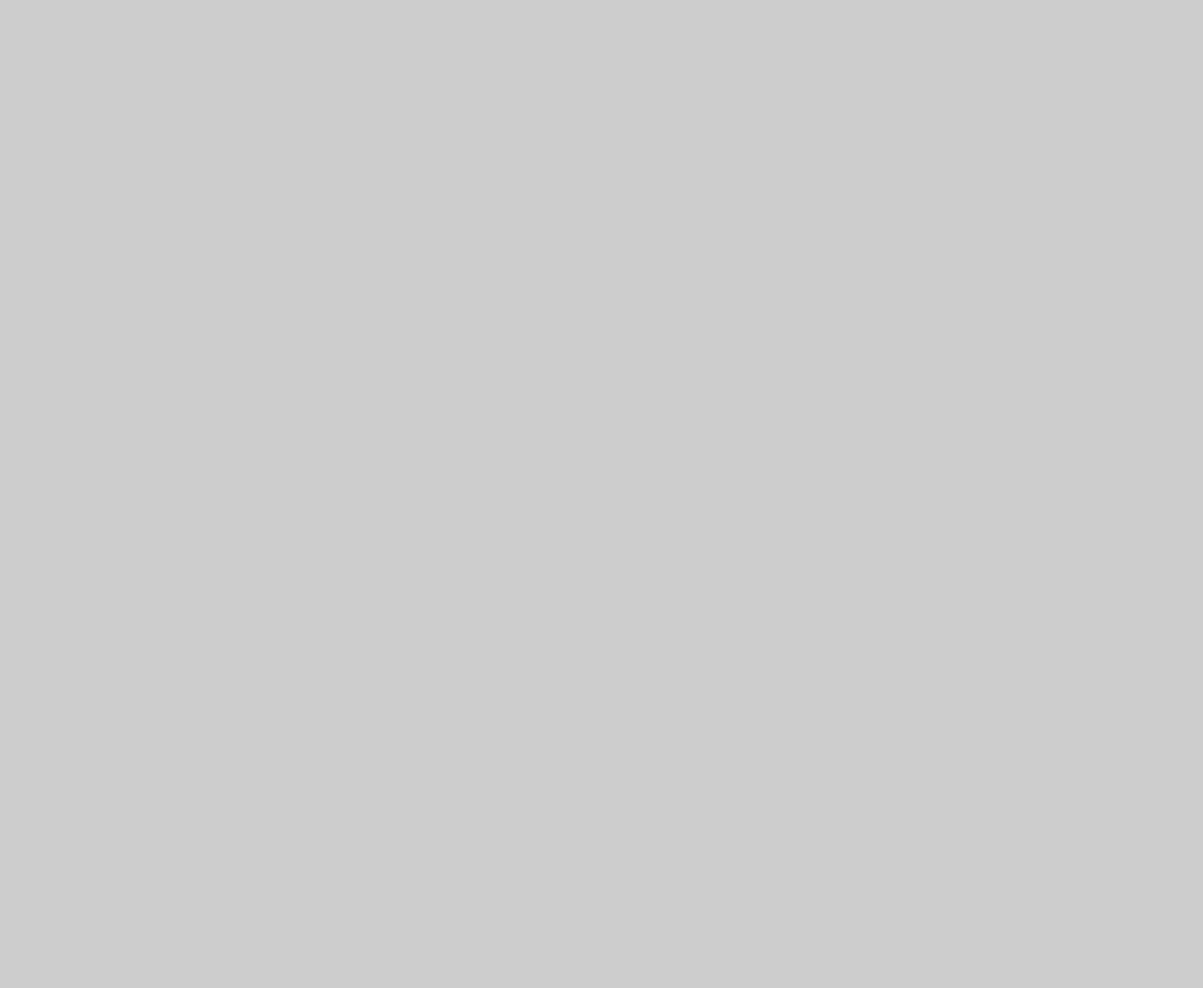
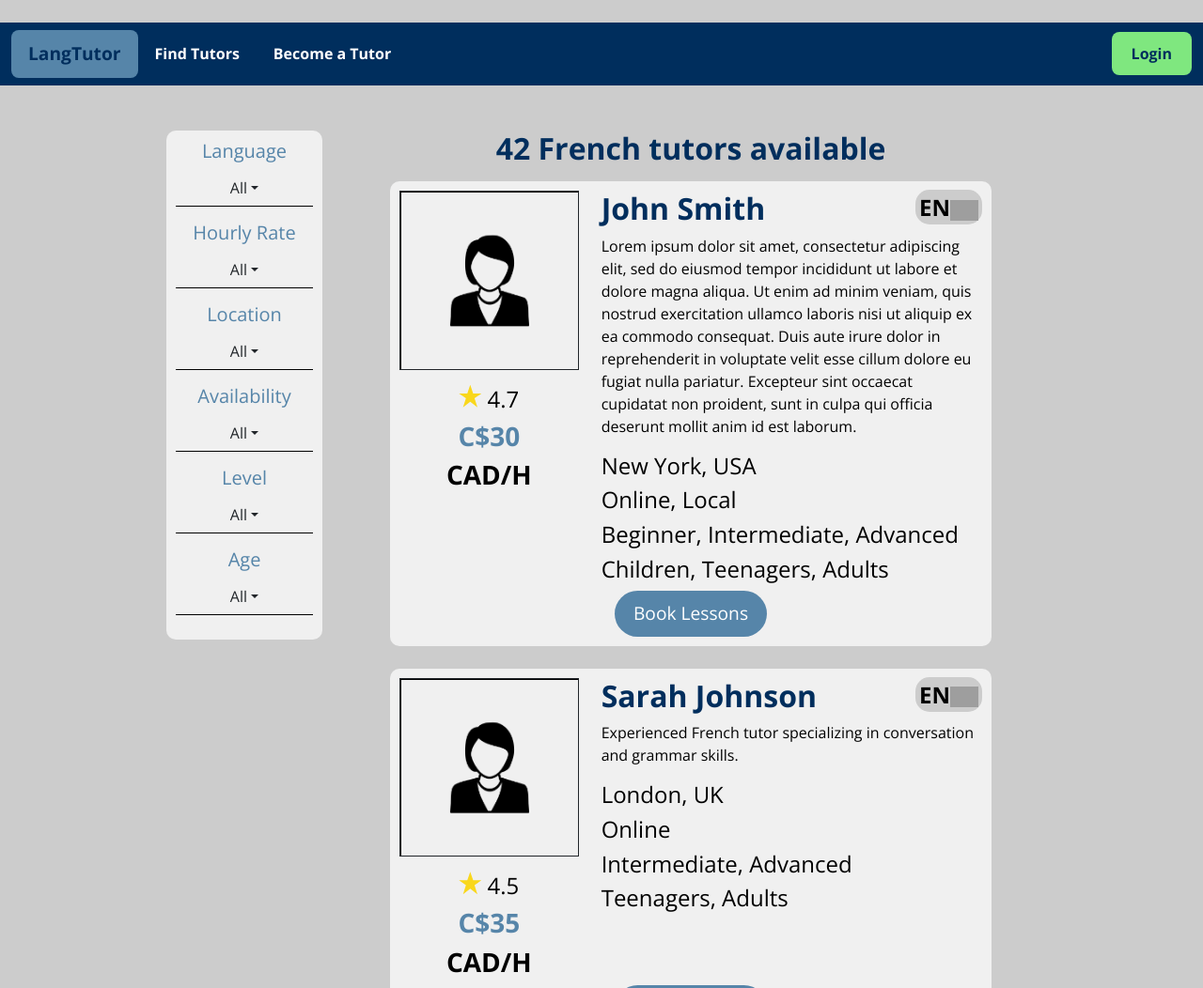
Before and after one commit to Remi1095/LangTutor, a plain HTML site: page findTutors.html in a window 1280 px wide. Shown: the top 1052 px of the page at 94% size. Before the commit the page ends 800 px from the top, so only its background shows below. Drawn offline with nearby package versions, Linux system fonts and the light colour scheme; grey boxes are pictures that could not be loaded.

Commit message:
findTutor js and html

```diff
--- a/css/style.css
+++ b/css/style.css
@@ -23,6 +23,11 @@ footer {
     font-size: small;
     background-color: #A0A0A0;
     color: black;
+}
+
+hr {
+    border-top: 1px solid #000000;
+    opacity: 1;
 }
 
 /*Bootstrap*/
@@ -63,6 +68,10 @@ footer {
 
 .navy-text {
     color: #002E5D !important;
+}
+
+.sky-text {
+    color: #5685A9 !important;
 }
 
 .profile-picture {
@@ -109,11 +118,39 @@ footer {
     margin: 0 auto;
 }
 
+.gray-pill {
+    display: inline-flex;
+    background-color: #cccccc;
+    border-radius: 15px;
+    padding: 2px 4px;
+    color: black;
+    font-weight: bold;
+    font-size: x-large;
+}
+
+.gray-pill img {
+    width: 30px;
+}
+
+
+.button-pill {
+    display: inline-block;
+    font-size: larger;
+    padding: 10px 20px;
+    border-radius: 25px;
+    background-color: #5685A9;
+    color: #ffffff;
+    text-decoration: none;
+    border: none;
+    outline: none;
+    width: fit-content;
+    margin: 0 auto;
+}
+
 .rounded-box {
-    border-radius: 60px;
+    border-radius: 10px;
     background-color: #F0F0F0;
-    padding-inline: 10%;
-    padding-block: 10px;
+    padding: 10px;
 
 }
 
@@ -151,3 +188,20 @@ footer {
 #calendar td.available {
     background-color: #7FE77F;
 }
+
+.star-icon {
+    display: inline-block;
+    width: 24px;
+    height: 24px;
+    background-color: #f9d71c;
+    clip-path: polygon(50% 0%,
+            63% 38%,
+            100% 38%,
+            69% 59%,
+            82% 100%,
+            50% 75%,
+            18% 100%,
+            31% 59%,
+            0% 38%,
+            37% 38%);
+}
--- a/data.json
+++ b/data.json
@@ -2,7 +2,7 @@
     "tutors": [
       {
         "name": "John Smith",
-        "picture": "images/sample_profile.jpg",
+        "picture": "images/sample_profile.png",
         "location": "New York, USA",
         "languages": ["English", "Spanish"],
         "nativeLanguage": "English",
@@ -21,7 +21,7 @@
       },
       {
         "name": "Sarah Johnson",
-        "picture": "images/sample_picture.jpg",
+        "picture": "images/sample_profile.png",
         "location": "London, UK",
         "languages": ["English", "French"],
         "nativeLanguage": "English",
--- a/findTutors.html
+++ b/findTutors.html
@@ -9,10 +9,120 @@
   <link href="https://fonts.googleapis.com/css?family=Open+Sans:400,400i,700,700i&display=swap" rel="stylesheet">
   <link rel="stylesheet" href="css/style.css">
   <script src="https://cdn.jsdelivr.net/npm/bootstrap@5.2.3/dist/js/bootstrap.bundle.min.js"></script>
-</head>
+  <script src="https://code.jquery.com/jquery-3.6.0.min.js"></script>
+  <script src="js/findTutors.js"></script>
+
 
 <body>
 
+  <nav class="navbar navbar-expand-sm">
+    <div class="container-fluid">
+      <ul class="navbar-nav">
+        <li class="nav-item logo-box">
+          <a class="nav-link navy-text" href="index.html">LangTutor</a>
+        </li>
+        <li class="nav-item">
+          <a class="nav-link" href="findTutors.html">Find Tutors</a>
+        </li>
+        <li class="nav-item">
+          <a class="nav-link" href="#">Become a Tutor</a>
+        </li>
+      </ul>
+      <ul class="navbar-nav ms-auto">
+        <li class="nav-item login-box ms-auto">
+          <a class="nav-link navy-text" href="#">Login</a>
+        </li>
+      </ul>
+    </div>
+  </nav>
+
+  <div class="container">
+
+    <div class="row mt-5">
+      <div class="col-md-1"></div>
+
+
+      <div class="col-md-2">
+        <div class="rounded-box text-center">
+          <h5 class="sky-text">Language</h5>
+          <div class="dropdown">
+            <button class="btn dropdown-toggle" type="button" data-toggle="dropdown">All</button>
+            <div class="dropdown-menu">
+              <a class="dropdown-item" href="#">Item 1</a>
+              <a class="dropdown-item" href="#">Item 2</a>
+              <a class="dropdown-item" href="#">Item 3</a>
+            </div>
+          </div>
+          <hr class="mt-0">
+
+          <h5 class="sky-text">Hourly Rate</h5>
+          <div class="dropdown">
+            <button class="btn dropdown-toggle" type="button" data-toggle="dropdown">All</button>
+            <div class="dropdown-menu">
+              <a class="dropdown-item" href="#">Item 1</a>
+              <a class="dropdown-item" href="#">Item 2</a>
+              <a class="dropdown-item" href="#">Item 3</a>
+            </div>
+          </div>
+          <hr class="mt-0">
+
+          <h5 class="sky-text">Location</h5>
+          <div class="dropdown">
+            <button class="btn dropdown-toggle" type="button" data-toggle="dropdown">All</button>
+            <div class="dropdown-menu">
+              <a class="dropdown-item" href="#">Item 1</a>
+              <a class="dropdown-item" href="#">Item 2</a>
+              <a class="dropdown-item" href="#">Item 3</a>
+            </div>
+          </div>
+          <hr class="mt-0">
+
+          <h5 class="sky-text">Availability</h5>
+          <div class="dropdown">
+            <button class="btn dropdown-toggle" type="button" data-toggle="dropdown">All</button>
+            <div class="dropdown-menu">
+              <a class="dropdown-item" href="#">Item 1</a>
+              <a class="dropdown-item" href="#">Item 2</a>
+              <a class="dropdown-item" href="#">Item 3</a>
+            </div>
+          </div>
+          <hr class="mt-0">
+
+          <h5 class="sky-text">Level</h5>
+          <div class="dropdown">
+            <button class="btn dropdown-toggle" type="button" data-toggle="dropdown">All</button>
+            <div class="dropdown-menu">
+              <a class="dropdown-item" href="#">Item 1</a>
+              <a class="dropdown-item" href="#">Item 2</a>
+              <a class="dropdown-item" href="#">Item 3</a>
+            </div>
+          </div>
+          <hr class="mt-0">
+
+          <h5 class="sky-text">Age</h5>
+          <div class="dropdown">
+            <button class="btn dropdown-toggle" type="button" data-toggle="dropdown">All</button>
+            <div class="dropdown-menu">
+              <a class="dropdown-item" href="#">Item 1</a>
+              <a class="dropdown-item" href="#">Item 2</a>
+              <a class="dropdown-item" href="#">Item 3</a>
+            </div>
+          </div>
+          <hr class="mt-0">
+        </div>
+      </div>
+
+      <div class="col-md-8">
+        <h2 class="text-center navy-text mb-3">42 French tutors available</h2>
+
+        <div id="tutorCards"></div>
+
+      </div>
+
+      <div class="col-md-1"></div>
+    </div>
+
+  </div>
 
 
 
--- /dev/null
+++ b/js/findTutors.js
@@ -0,0 +1,116 @@
+function getLanguageCode(languageName) {
+    const languageCodes = {
+        english: 'en',
+        spanish: 'es',
+        french: 'fr',
+        german: 'de',
+
+    };
+
+
+    const lowercaseLanguageName = languageName.toLowerCase();
+
+
+    if (lowercaseLanguageName in languageCodes) {
+        return languageCodes[lowercaseLanguageName];
+    } else {
+
+        return '';
+    }
+}
+
+function getCountryCode(languageName) {
+    const languageCodes = {
+        english: 'gb',
+        spanish: 'es',
+        french: 'fr',
+        german: 'de',
+
+    };
+
+
+    const lowercaseLanguageName = languageName.toLowerCase();
+
+
+    if (lowercaseLanguageName in languageCodes) {
+        return languageCodes[lowercaseLanguageName];
+    } else {
+
+        return '';
+    }
+}
+
+
+
+$(document).ready(function () {
+
+    $.getJSON('http://localhost:8080/data.json', function (data) {
+
+        $.each(data.tutors, function (index, tutor) {
+
+            var tutorElement = $('<div>', { class: 'rounded-box ms-5 me-5' });
+
+            var rowElement = $('<div>', { class: 'row' });
+
+            var leftColumn = $('<div>', { class: 'col-4 text-center' });
+
+            var profilePicture = $('<img>', { src: tutor.picture, class: 'border border-dark profile-picture' });
+            leftColumn.append(profilePicture);
+
+            var rating = $('<h4>', { class: 'mt-3' }).html('<span class="star-icon"></span> ' + tutor.rating);
+            leftColumn.append(rating);
+
+            var hourlyRate = $('<h3>', { class: 'sky-text' }).text('C$' + tutor.hourlyRate);
+            leftColumn.append(hourlyRate);
+
+            var currencyPerHour = $('<h3>').text('CAD/H');
+            leftColumn.append(currencyPerHour);
+
+            var rightColumn = $('<div>', { class: 'col-8' });
+
+            var headerDiv = $('<div>', { class: 'd-flex justify-content-between' });
+
+            var name = $('<h2>', { class: 'navy-text d-inline' }).text(tutor.name);
+            headerDiv.append(name);
+
+            var languagePillDiv = $('<div>', { class: 'ms-auto' });
+
+            var languagePill = $('<div>', { class: 'gray-pill d-inline' });
+            languagePill.text(getLanguageCode(tutor.nativeLanguage).toUpperCase());
+
+            var countryCode = getCountryCode(tutor.nativeLanguage);
+            var flagImage = $('<img>', { src: `https://hatscripts.github.io/circle-flags/flags/${countryCode}.svg` });
+            languagePill.append(flagImage);
+
+            languagePillDiv.append(languagePill);
+            headerDiv.append(languagePillDiv);
+            rightColumn.append(headerDiv);
+
+            var description = $('<p>').text(tutor.description);
+            rightColumn.append(description);
+
+            var location = $('<h4>').text(tutor.location);
+            rightColumn.append(location);
+
+            var lessonLocation = $('<h4>').text(tutor.lessonLocation.join(', '));
+            rightColumn.append(lessonLocation);
+
+            var levels = $('<h4>').text(tutor.levels.join(', '));
+            rightColumn.append(levels);
+
+            var ageGroups = $('<h4>').text(tutor.ageGroups.join(', '));
+            rightColumn.append(ageGroups);
+
+            rowElement.append(leftColumn);
+            rowElement.append(rightColumn);
+
+            var buttonElement = $('<button>', { class: 'button-pill', text: 'Book Lessons' });
+            rowElement.append(buttonElement);
+
+            tutorElement.append(rowElement);
+
+            $('#tutorCards').append(tutorElement);
+            $('#tutorCards').append($('<br>'));
+        });
+    });
+});
```
Also changed, not shown: js/script.js (deleted, +0 -96 lines), js/tutorInfo.js (added, +92 -0 lines), tutorInfo.html (+2 -16 lines), 1 other file.
